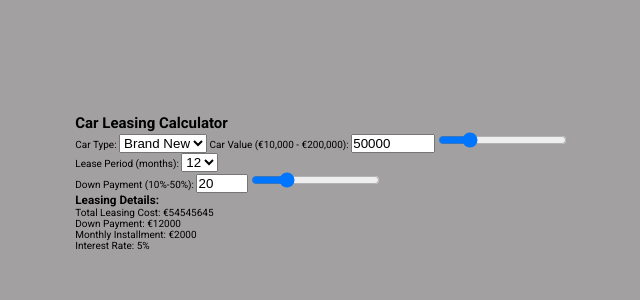
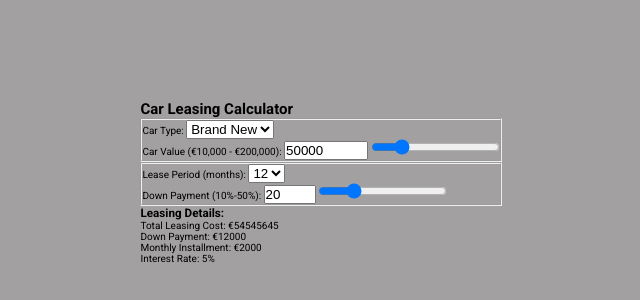
Before and after one commit to nikolamihailov/Full-stack-Internship-FE-Task, a plain HTML site: page Vanilla JS Solution/index.html in a window 1280 px wide. Shown: the part 218-518 px from the top of the page, without its empty margins (319-959 px from the left). Drawn offline with Linux system fonts and the light colour scheme.

Commit message:
made form more semantic

```diff
--- a/Vanilla JS Solution/index.html
+++ b/Vanilla JS Solution/index.html
@@ -18,34 +18,39 @@
         <section class="calculator-section">
             <h1>Car Leasing Calculator</h1>
             <form class="lease-calculator">
-                <div>
+                <fieldset>
+                    <div class="form-section">
                         <label for="car-type">Car Type:</label>
                         <select name="car-type" id="car-type">
-                        <option value="brand-new">Brand New</option>
+                            <option value="brand-new" selected>Brand New</option>
                             <option value="used">Used</option>
                         </select>
+                    </div>
+                    <div class="form-section">
                         <label for="car-value">Car Value (€10,000 - €200,000):</label>
-                    <input type="number" min="10000" max="200000" id="lease-period" value="50000">
-                    <input type="range" id="car-value" min="10000" max="200000" value="50000">
-
+                        <input type="number" name="car-value" id="car-value" min="10000" max="200000" value="50000"
+                            class="car-value">
+                        <input type="range" id="car-value" min="10000" max="200000" value="50000" class="car-value">
                     </div>
-                <div>
-                    <div>
+                </fieldset>
+                <fieldset>
+                    <div class="form-section">
                         <label for="lease-period">Lease Period (months):</label>
                         <select id="lease-period" name="lease-period">
-                            <option value="12">12</option>
+                            <option value="12" selected>12</option>
                             <option value="12">24</option>
                             <option value="12">36</option>
                             <option value="12">48</option>
                             <option value="12">60</option>
                         </select>
                     </div>
-                    <div>
+                    <div class="form-section">
                         <label for="down-payment">Down Payment (10%-50%):</label>
-                        <input type="number" step="5" min="10" max="50" id="down-payment" value="20">
-                        <input type="range" id="down-payment" min="10" max="50" value="20">
+                        <input type="number" name="down-payment" id="down-payment" step="5" min="10" max="50" value="20"
+                            class="down-payment">
+                        <input type="range" id="down-payment" min="10" max="50" value="20" class="down-payment">
                     </div>
-                </div>
+                </fieldset>
             </form>
             <div class="leasing-details">
                 <h3>Leasing Details:</h3>
```
Lines whose indentation alone changed are shown as unchanged.
